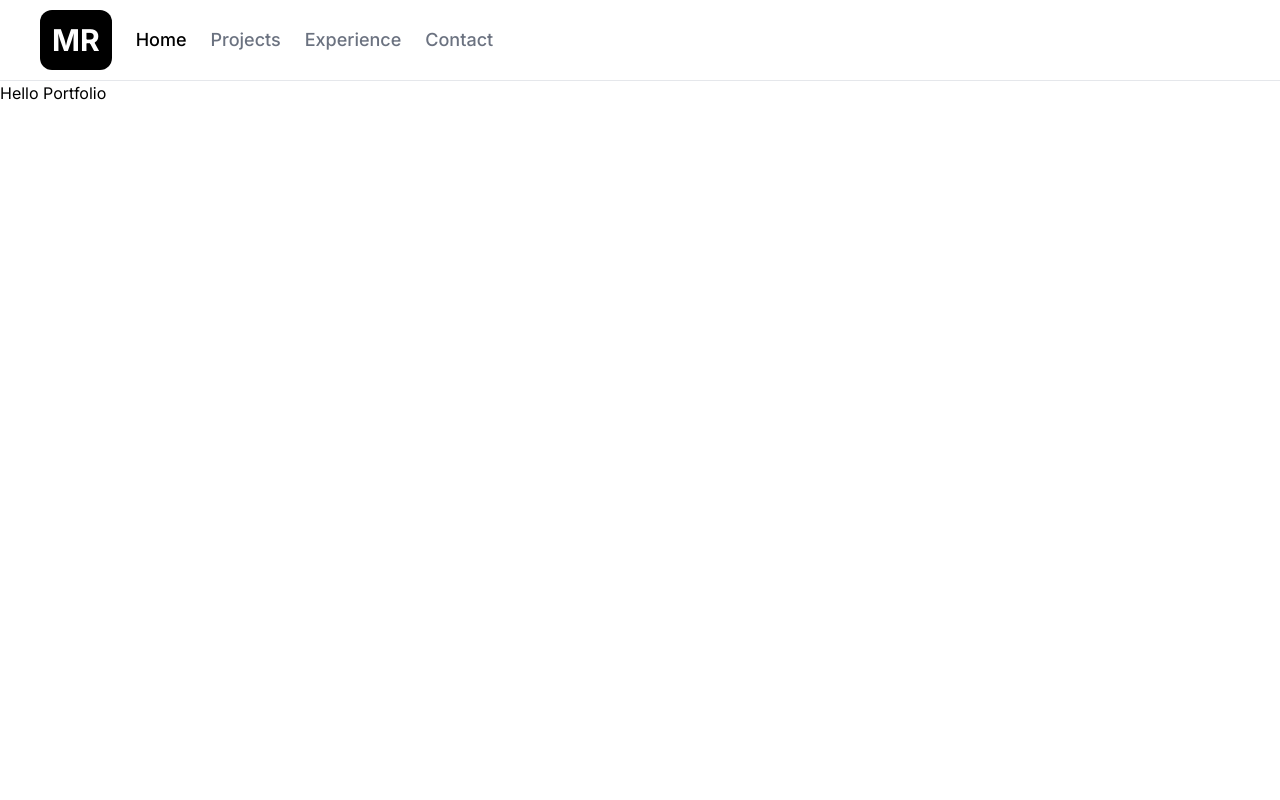
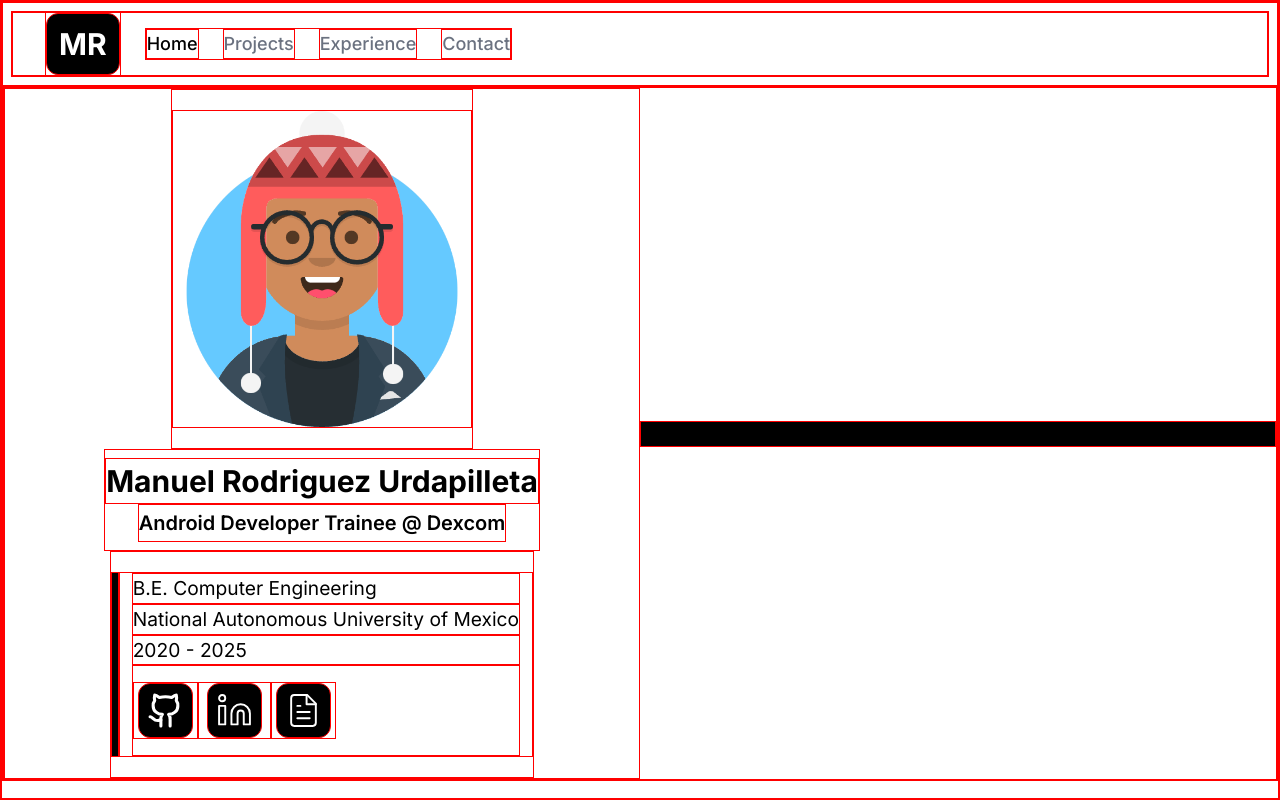
Before and after one commit to manuelrurda/DevPortfolio, a Next.js app: page / in a window 1280 px wide. Built offline with nearby package versions, Linux system fonts and the light colour scheme.

Commit message:
Left info card

```diff
--- a/app/(routes)/page.tsx
+++ b/app/(routes)/page.tsx
@@ -1,8 +1,78 @@
+import Image from "next/image";
+
+import Container from "@/components/container";
+import { FileText, Github, Linkedin } from "lucide-react";
+
 const HomePage = () => {
   return (
-    <div>
-      <div>Hello Portfolio</div>
-    </div>
+    <Container>
+      <div className="flex-1 flex flex-row justify-center items-center">
+        {/* left */}
+        <div className="flex-1 flex flex-col items-center justify-center h-full">
+          {/* profile pic */}
+          <div className="py-5">
+            <Image
+              width="300"
+              height="300"
+              src="/images/avatar.png"
+              alt="Profile Avatar"
+            />
+          </div>
+
+          {/* Name and Description */}
+          <div className="flex flex-col items-center border-b py-2">
+            <h1 className="py-1 text-3xl font-bold">
+              Manuel Rodriguez Urdapilleta
+            </h1>
+            <p className="text-xl font-semibold py-1">
+              Android Developer Trainee @ Dexcom
+            </p>
+          </div>
+          <div className="flex flex-row py-5">
+            <div className="bg-black w-2"></div>
+            <div className="flex flex-col w-full text-[1.2rem] px-3">
+              <p>B.E. Computer Engineering</p>
+              <p>National Autonomous University of Mexico</p>
+              <p>2020 - 2025</p>
+              {/* Icons */}
+              <div className="flex flex-row py-4">
+                <a href="https://github.com/manuelrurda" target="_blank">
+                  <Github
+                    className="bg-black p-2 rounded-xl mx-1 cursor-pointer"
+                    color="white"
+                    size={55}
+                  />
+                </a>
+
+                <a
+                  href="https://www.linkedin.com/in/mrurdapilleta/"
+                  target="_blank"
+                >
+                  <Linkedin
+                    size={55}
+                    color="white"
+                    strokeWidth={1.25}
+                    className="bg-black p-2 rounded-xl mx-2 cursor-pointer"
+                  />
+                </a>
+
+                <a href="" target="_blank">
+                  <FileText
+                    size={55}
+                    color="white"
+                    strokeWidth={1.25}
+                    className="bg-black p-2 rounded-xl mx-1 cursor-pointer"
+                  />
+                </a>
+              </div>
+            </div>
+          </div>
+        </div>
+
+        {/* right */}
+        <div className="flex-1 bg-black h-full w-full">Right</div>
+      </div>
+    </Container>
   );
 };
 
--- a/app/globals.css
+++ b/app/globals.css
@@ -2,6 +2,9 @@
 @tailwind components;
 @tailwind utilities;
 
+* {
+  border: solid red 1px;
+}
 html,
 body,
 :root {
--- a/package.json
+++ b/package.json
@@ -16,6 +16,7 @@
     "clsx": "^2.0.0",
     "eslint": "8.48.0",
     "eslint-config-next": "13.4.19",
+    "lucide-react": "^0.274.0",
     "next": "13.4.19",
     "postcss": "8.4.29",
     "react": "18.2.0",
```
Also changed, not shown: public/images/avatar.png (added), 1 other file (tests, documents, lock files or other folders).
